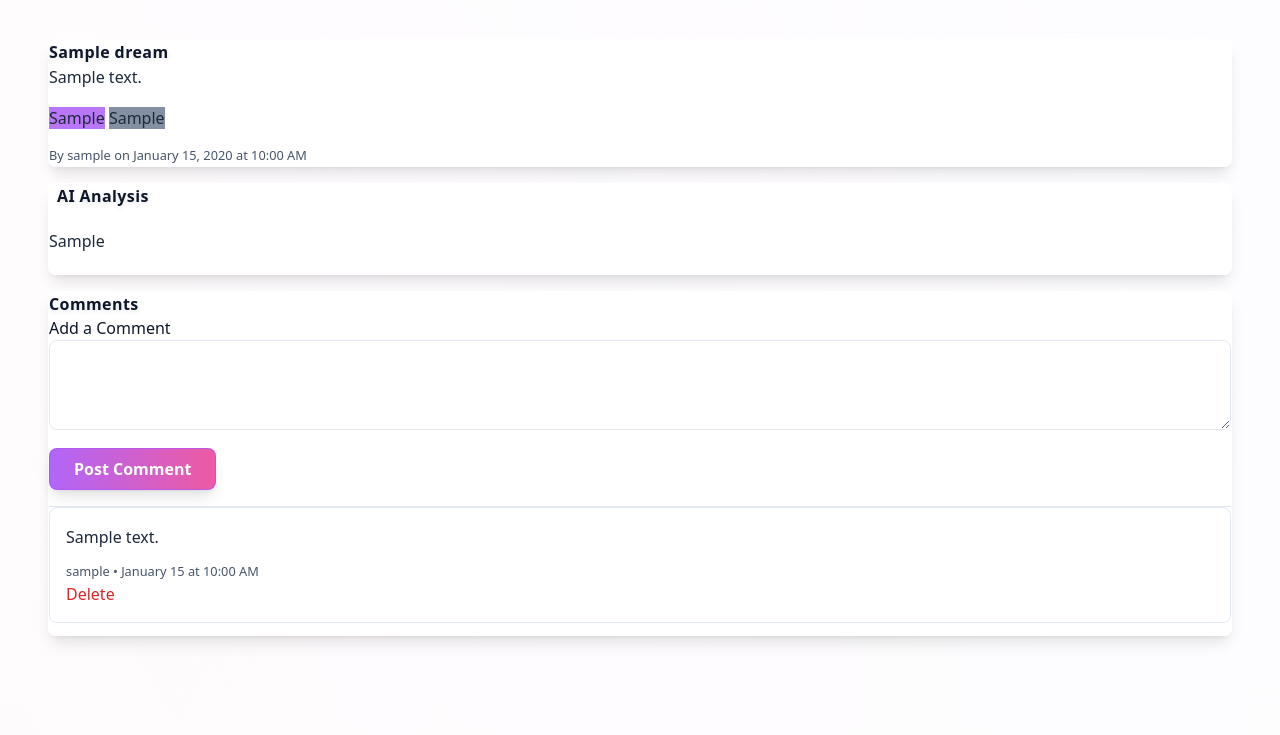
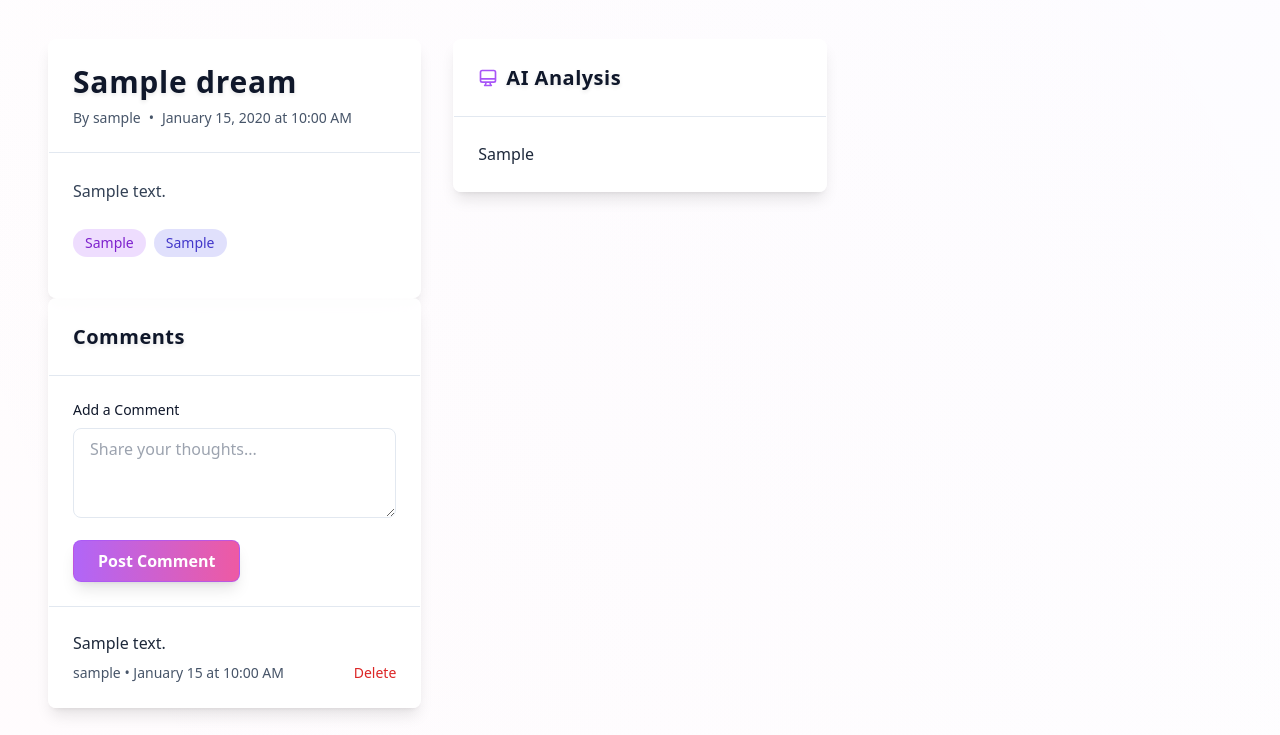
Before and after one commit to ccandelora/DreamLoop, a Flask app: page /dream/1 in a window 1280 px wide. Shown: the part 65-800 px from the top of the page. Run offline with Flask 3, Linux system fonts and the light colour scheme; a user stored in the database is signed in; tables that the repository leaves empty hold one stand-in row (values such as "Sample post"); some libraries are stand-ins or nearby versions.

Commit message:
Agent query: Please verify that the dream view page displays correctly with: 1. Two-column layout on desktop 2. Proper spacing and typography 3. Working comment functionality 4. Markdown rendering in AI analysis

```diff
--- a/templates/dream_view.html
+++ b/templates/dream_view.html
@@ -2,116 +2,135 @@
 {% block title %}{{ dream.title }}{% endblock %}
 
 {% block content %}
-<div class="container">
-    <!-- Dream content and AI Analysis in two columns -->
-    <div class="row">
-        <!-- Left column (8 columns on desktop) -->
-        <div class="col-lg-8">
-            <!-- Dream content card -->
-            <div class="dream-card mb-4">
-                <div class="card-header">
-                    <h2 class="mb-0">{{ dream.title }}</h2>
-                </div>
-                <div class="card-body">
-                    <div class="dream-content mb-4">
-                        <p class="lead">{{ dream.content }}</p>
-                    </div>
-
-                    <div class="dream-metadata">
-                        <div class="badges mb-3">
-                            <span class="badge bg-purple-500/80">{{ dream.mood }}</span>
-                            {% for tag in dream.tags.split(',') %}
-                                <span class="badge bg-slate-500/80">{{ tag.strip() }}</span>
-                            {% endfor %}
-                        </div>
-
-                        <small class="text-slate-600 d-block mb-3">
+<div class="container mx-auto">
+    <div class="grid grid-cols-1 lg:grid-cols-3 gap-8">
+        <!-- Left column (Main dream content) -->
+        <div class="lg:col-span-2">
+            <div class="dream-card overflow-hidden">
+                <!-- Dream Header -->
+                <div class="border-b border-slate-200 p-6">
+                    <h2 class="text-3xl font-bold text-slate-900 mb-2">{{ dream.title }}</h2>
+                    <div class="flex flex-wrap items-center gap-2 text-sm text-slate-600">
+                        <span>
                             {% if dream.is_anonymous and dream.user_id != current_user.id %}
                                 Posted anonymously
                             {% else %}
                                 By {{ dream.author.username }}
                             {% endif %}
-                            on {{ dream.date.strftime('%B %d, %Y at %I:%M %p') }}
-                        </small>
+                        </span>
+                        <span>•</span>
+                        <span>{{ dream.date.strftime('%B %d, %Y at %I:%M %p') }}</span>
                     </div>
+                </div>
+
+                <!-- Dream Content -->
+                <div class="p-6">
+                    <div class="prose prose-slate max-w-none mb-6">
+                        {{ dream.content }}
+                    </div>
+
+                    <!-- Dream Metadata -->
+                    <div class="flex flex-wrap gap-2 mb-4">
+                        <span class="dream-tag dream-tag-mood">
+                            {{ dream.mood }}
+                        </span>
+                        {% for tag in dream.tags.split(',') %}
+                            <span class="dream-tag dream-tag-regular">
+                                {{ tag.strip() }}
+                            </span>
+                        {% endfor %}
+                    </div>
+                </div>
+            </div>
+
+            <!-- Comments Section -->
+            <div class="dream-card mt-8">
+                <div class="border-b border-slate-200 p-6">
+                    <h3 class="text-xl font-semibold text-slate-900">Comments</h3>
+                </div>
+
+                <!-- Comment Form -->
+                <div class="p-6 border-b border-slate-200">
+                    <form method="POST" action="{{ url_for('add_comment', dream_id=dream.id) }}">
+                        <div class="mb-4">
+                            <label for="content" class="block text-sm font-medium text-slate-900 mb-2">Add a Comment</label>
+                            <textarea
+                                class="w-full bg-white/80 border border-slate-200 rounded-lg px-4 py-2 focus:ring-2 focus:ring-purple-500/50 focus:border-transparent"
+                                id="content"
+                                name="content"
+                                rows="3"
+                                required
+                                placeholder="Share your thoughts..."
+                            ></textarea>
+                        </div>
+                        <button type="submit" class="dream-button">Post Comment</button>
+                    </form>
+                </div>
+
+                <!-- Comments List -->
+                <div class="divide-y divide-slate-200">
+                    {% if dream.comments.all() %}
+                        {% for comment in dream.comments %}
+                        <div class="p-6 hover:bg-slate-50/50 transition-colors">
+                            <div class="mb-2 text-slate-800">{{ comment.content }}</div>
+                            <div class="flex justify-between items-center text-sm">
+                                <div class="text-slate-600">
+                                    {{ comment.author.username }} • {{ comment.created_at.strftime('%B %d at %I:%M %p') }}
+                                </div>
+                                {% if comment.user_id == current_user.id or dream.user_id == current_user.id %}
+                                <form method="POST" action="{{ url_for('delete_comment', dream_id=dream.id, comment_id=comment.id) }}" class="inline">
+                                    <button type="submit" class="text-red-600 hover:text-red-700 transition-colors">
+                                        Delete
+                                    </button>
+                                </form>
+                                {% endif %}
+                            </div>
+                        </div>
+                        {% endfor %}
+                    {% else %}
+                        <div class="p-6 text-center text-slate-600">
+                            No comments yet. Be the first to comment!
+                        </div>
+                    {% endif %}
                 </div>
             </div>
         </div>
 
-        <!-- Right column (4 columns on desktop) -->
-        <div class="col-lg-4">
-            <!-- AI Analysis card -->
+        <!-- Right column (AI Analysis) -->
+        <div class="lg:col-span-1">
             {% if dream.ai_analysis %}
-            <div class="dream-card sticky-top" style="top: 2rem;">
-                <div class="card-header">
-                    <h3 class="mb-0">
-                        <i class="bi bi-robot me-2"></i>
+            <div class="dream-card sticky top-20">
+                <div class="border-b border-slate-200 p-6">
+                    <h3 class="text-xl font-semibold text-slate-900 flex items-center gap-2">
+                        <svg class="h-5 w-5 text-purple-500" fill="none" viewBox="0 0 24 24" stroke="currentColor">
+                            <path stroke-linecap="round" stroke-linejoin="round" stroke-width="2"
+                                  d="M9.75 17L9 20l-1 1h8l-1-1-.75-3M3 13h18M5 17h14a2 2 0 002-2V5a2 2 0 00-2-2H5a2 2 0 00-2 2v10a2 2 0 002 2z" />
+                        </svg>
                         AI Analysis
                     </h3>
                 </div>
-                <div class="card-body">
-                    <div class="markdown-content">
+                <div class="p-6">
+                    <div class="prose prose-slate max-w-none">
                         {{ dream.ai_analysis|markdown|safe }}
                     </div>
 
                     {% if current_user.subscription_type == 'free' %}
-                    <div class="mt-3 pt-3 border-t border-slate-200">
-                        <small class="text-slate-600">
-                            <i class="bi bi-info-circle"></i>
-                            Want deeper analysis?
-                            <a href="{{ url_for('subscription') }}" class="text-purple-600 hover:text-purple-700">Upgrade to Premium</a>
-                        </small>
+                    <div class="mt-6 pt-4 border-t border-slate-200">
+                        <div class="bg-purple-50/50 rounded-lg p-4">
+                            <p class="text-sm text-slate-700">
+                                <span class="font-semibold">Want deeper insights?</span><br>
+                                Upgrade to Premium for comprehensive dream analysis and pattern recognition.
+                            </p>
+                            <a href="{{ url_for('subscription') }}"
+                               class="mt-2 inline-block text-sm text-purple-600 hover:text-purple-700 font-medium transition-colors">
+                                Learn More →
+                            </a>
+                        </div>
                     </div>
                     {% endif %}
                 </div>
             </div>
             {% endif %}
-        </div>
-    </div>
-
-    <!-- Comments section moved outside the two-column layout -->
-    <div class="row mt-4">
-        <div class="col-12">
-            <div class="dream-card">
-                <div class="card-header">
-                    <h3 class="mb-0">Comments</h3>
-                </div>
-                <div class="card-body">
-                    <!-- Comment form at the top -->
-                    <form method="POST" action="{{ url_for('add_comment', dream_id=dream.id) }}" class="mb-4">
-                        <div class="mb-3">
-                            <label for="content" class="form-label">Add a Comment</label>
-                            <textarea class="dream-input" id="content" name="content" rows="3" required></textarea>
-                        </div>
-                        <button type="submit" class="dream-button">Post Comment</button>
-                    </form>
-
-                    <hr class="border-slate-200">
-
-                    <!-- Comments list -->
-                    {% if dream.comments.all() %}
-                        {% for comment in dream.comments %}
-                        <div class="comment mb-3">
-                            <div class="bg-white/80 backdrop-blur-sm border border-slate-200 rounded-lg p-4">
-                                <p class="mb-2 text-slate-800">{{ comment.content }}</p>
-                                <div class="d-flex justify-content-between align-items-center">
-                                    <small class="text-slate-600">
-                                        {{ comment.author.username }} • {{ comment.created_at.strftime('%B %d at %I:%M %p') }}
-                                    </small>
-                                    {% if comment.user_id == current_user.id or dream.user_id == current_user.id %}
-                                    <form method="POST" action="{{ url_for('delete_comment', dream_id=dream.id, comment_id=comment.id) }}" class="d-inline">
-                                        <button type="submit" class="btn btn-sm text-red-600 hover:text-red-700">Delete</button>
-                                    </form>
-                                    {% endif %}
-                                </div>
-                            </div>
-                        </div>
-                        {% endfor %}
-                    {% else %}
-                        <p class="text-slate-600">No comments yet. Be the first to comment!</p>
-                    {% endif %}
-                </div>
-            </div>
         </div>
     </div>
 </div>
@@ -120,10 +139,20 @@
 {% block scripts %}
 <script>
 document.addEventListener('DOMContentLoaded', function() {
-    // Add smooth transition for comment hover effect
+    // Smooth transitions for interactive elements
     const comments = document.querySelectorAll('.comment');
     comments.forEach(comment => {
-        comment.style.transition = 'transform 0.2s ease';
+        comment.style.transition = 'all 0.2s ease-in-out';
+    });
+
+    // Initialize markdown content if needed
+    const markdownContent = document.querySelectorAll('.prose');
+    markdownContent.forEach(content => {
+        // Add proper spacing for markdown lists
+        const lists = content.querySelectorAll('ul, ol');
+        lists.forEach(list => {
+            list.classList.add('space-y-2');
+        });
     });
 });
 </script>
```
